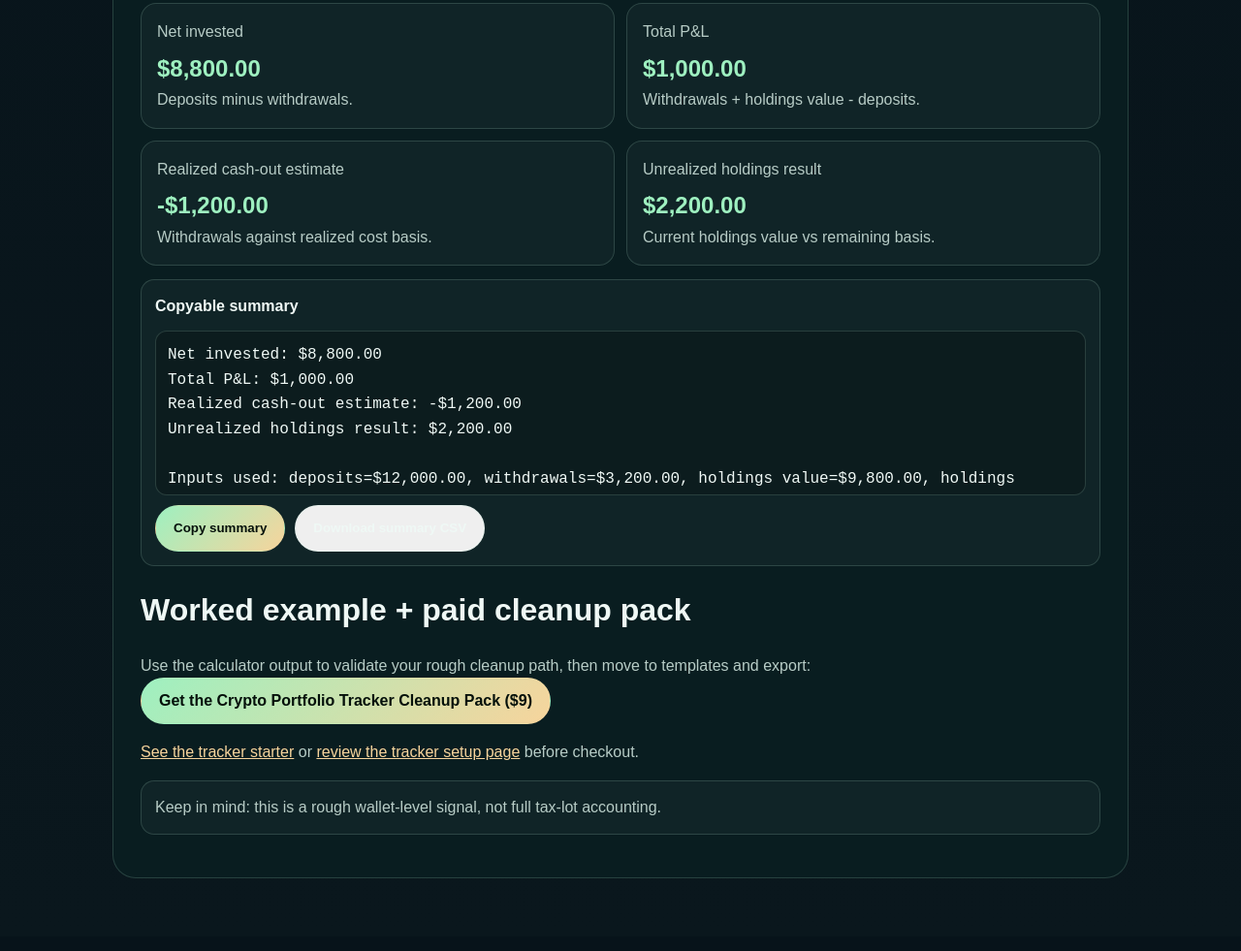
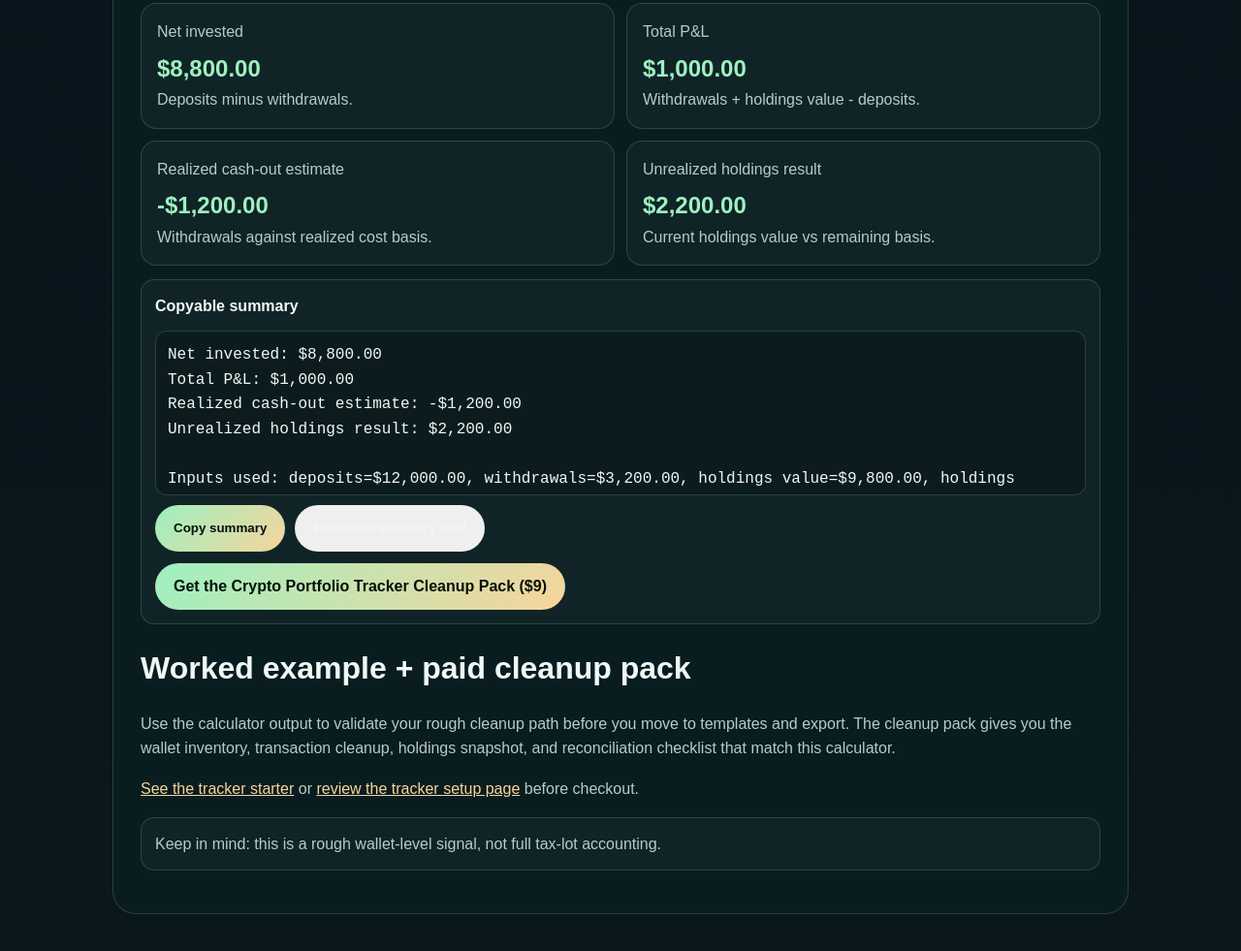
Before and after one commit to DayOneBuilder/dayonebuilder.github.io, a plain HTML site: page crypto-portfolio-tracker-spreadsheet-calculator/index.html in a window 1280 px wide. Shown: the part 984-1965 px from the top of the page at 97% size. Drawn offline with Linux system fonts and the light colour scheme.

Commit message:
Publish site updates

```diff
--- a/crypto-portfolio-tracker-spreadsheet-calculator/index.html
+++ b/crypto-portfolio-tracker-spreadsheet-calculator/index.html
@@ -316,14 +316,17 @@
             <button class="cta" id="copySummary" type="button">Copy summary</button>
             <button class="ghost" id="downloadSummary" type="button">Download summary CSV</button>
           </div>
+          <div class="row" style="margin-top:12px;">
+            <a href="https://checkout.dayonebuilder.online/products/crypto-portfolio-tracker-cleanup-pack/?utm_source=dayonebuilder&utm_medium=tracker_calculator&utm_campaign=calculator_to_pack&utm_content=summary_cta" id="crypto-portfolio-tracker-cleanup-pack-cta" class="cta" data-offer-slug="crypto-portfolio-tracker-cleanup-pack" data-offer-location="summary" data-price-usd="9">
+              Get the Crypto Portfolio Tracker Cleanup Pack ($9)
+            </a>
+          </div>
         </div>
 
         <h2>Worked example + paid cleanup pack</h2>
         <p>
-          Use the calculator output to validate your rough cleanup path, then move to templates and export:
-          <a href="https://checkout.dayonebuilder.online/products/crypto-portfolio-tracker-cleanup-pack/?utm_source=dayonebuilder&utm_medium=tracker_calculator&utm_campaign=calculator_to_pack&utm_content=cta_top" id="crypto-portfolio-tracker-cleanup-pack-cta" class="cta" data-offer-slug="crypto-portfolio-tracker-cleanup-pack" data-offer-location="calculator-top" data-price-usd="9">
-            Get the Crypto Portfolio Tracker Cleanup Pack ($9)
-          </a>
+          Use the calculator output to validate your rough cleanup path before you move to templates and export.
+          The cleanup pack gives you the wallet inventory, transaction cleanup, holdings snapshot, and reconciliation checklist that match this calculator.
         </p>
         <p class="note-link">
           <a href="/products/crypto-portfolio-tracker/">See the tracker starter</a> or
```
Also changed, not shown: how-to-calculate-crypto-wallet-pnl/index.html (+2 -0 lines).
